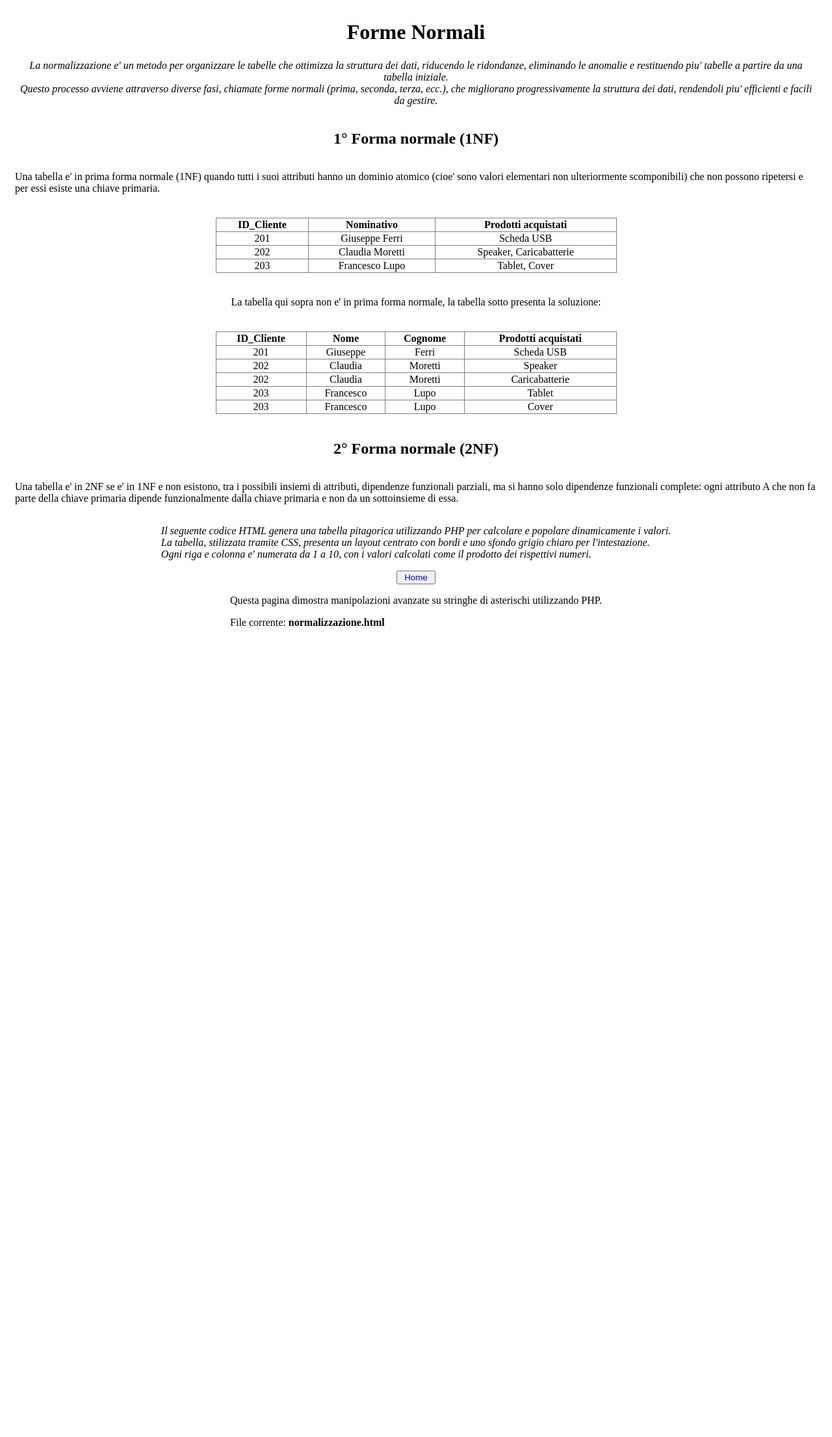
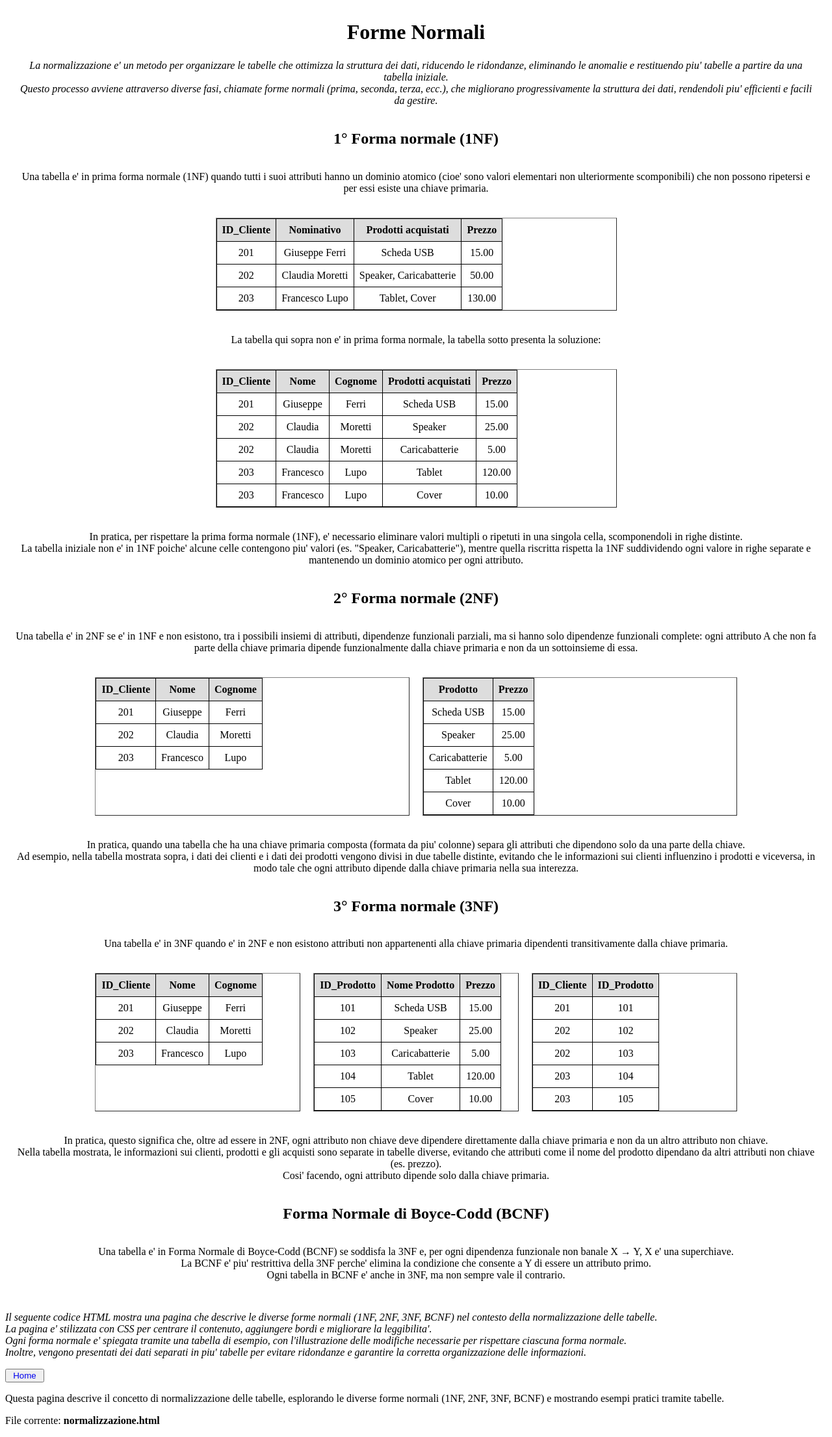
Before and after one commit to GianniZheng/PHP, a PHP site: page /normalizzazione.html in a window 1280 px wide. Shown: the whole page at 65% size. Before the commit the page ends 963 px from the top, so only its background shows below. Run offline with PHP 8.4, Linux system fonts and the light colour scheme.

Commit message:
3° Update
06/12/2024
Completed the third request update about a page that explains normalization.

```diff
--- a/index.html
+++ b/index.html
@@ -16,7 +16,7 @@
     <h2>Gianni Zheng 5INFA</h2>
     <p class="intro">
         Benvenuti nel mio quaderno informatico, dove troverete esercizi su PHP con un pochino di CSS.<br>
-        Attraverso i seguenti link, riportati di seguito, sarete in grado di navigare tra i vari esercizi che svolgero' nel corso del 2024-2025.<br>
+        Attraverso i seguenti link, riportati di seguito, sarete in grado di navigare tra le varie sezioni degli esercizi che svolgero' nel corso del 2024-2025.<br>
         Ognuno dei seguenti esercizi e' dotato di una descrizione sul lavoro svolto e allo stesso tempo vi e presente un pulsante che vi permettera di ritornare a questa pagina.
     </p>
     <ul>
@@ -32,7 +32,7 @@
     </form>
     <footer>
         <p>Questo e' un quaderno informatico in cui vengono svolti diversi esercizi su PHP.</p>
-        <p>File corrente: <strong>index.html</strong> | File corellati: <strong>info.html</strong></p>
+        <p>File corrente: <strong>index.html</strong> | File corellati: <strong>info.php</strong>, <strong>normalizzazione.html</strong> </p>
     </footer>
 </body>
 </html>
--- a/normalizzazione.html
+++ b/normalizzazione.html
@@ -3,8 +3,11 @@
 <head>
     <link rel="stylesheet" href="style.css">
     <style>
-        body {
+        .main {
+          display: flex;
+          flex-direction: column;
           align-items: center;
+          text-align: center;
           padding: 15px;
         }
         h1 {
@@ -12,10 +15,23 @@
           justify-content: center;
           margin: 8px;
         }
+        .table-container {
+          width: 80%;
+          display: flex;
+          gap: 20px;
+        }
+        th, td {
+          padding: 8px;
+          border: 1px solid #000;
+        }
+        th {
+          background-color: #ddd;
+        }
     </style>
     <title>Forme normali</title>
 </head>
 <body>
+  <div class="main">
     <h1>Forme Normali</h1>
     <p class="intro">
         La normalizzazione e' un metodo per organizzare le tabelle che ottimizza la struttura dei dati, riducendo le ridondanze, eliminando le anomalie e restituendo piu' tabelle a partire da una tabella iniziale. <br>
@@ -31,6 +47,7 @@
             <th>ID_Cliente</th>
             <th>Nominativo</th>
             <th>Prodotti acquistati</th>
+            <th>Prezzo</th>
           </tr>
         </thead>
         <tbody>
@@ -38,16 +55,19 @@
             <td>201</td>
             <td>Giuseppe Ferri</td>
             <td>Scheda USB</td>
+            <td>15.00</td>
           </tr>
           <tr>
             <td>202</td>
             <td>Claudia Moretti</td>
             <td>Speaker, Caricabatterie</td>
+            <td>50.00</td>
           </tr>
           <tr>
             <td>203</td>
             <td>Francesco Lupo</td>
             <td>Tablet, Cover</td>
+            <td>130.00</td>
           </tr>
         </tbody>
     </table>
@@ -59,6 +79,7 @@
             <th>Nome</th>
             <th>Cognome</th>
             <th>Prodotti acquistati</th>
+            <th>Prezzo</th>
           </tr>
         </thead>
         <tbody>
@@ -67,48 +88,225 @@
             <td>Giuseppe</td>
             <td>Ferri</td>
             <td>Scheda USB</td>
+            <td>15.00</td>
           </tr>
           <tr>
             <td>202</td>
             <td>Claudia</td>
             <td>Moretti</td>
             <td>Speaker</td>
+            <td>25.00</td>
           </tr>
           <tr>
             <td>202</td>
             <td>Claudia</td>
             <td>Moretti</td>
             <td>Caricabatterie</td>
+            <td>5.00</td>
           </tr>
           <tr>
             <td>203</td>
             <td>Francesco</td>
             <td>Lupo</td>
             <td>Tablet</td>
+            <td>120.00</td>
           </tr>
           <tr>
             <td>203</td>
             <td>Francesco</td>
             <td>Lupo</td>
             <td>Cover</td>
+            <td>10.00</td>
           </tr>
         </tbody>
     </table>
+    <p>
+      In pratica, per rispettare la prima forma normale (1NF), e' necessario eliminare valori multipli o ripetuti in una singola cella, scomponendoli in righe distinte. <br>
+      La tabella iniziale non e' in 1NF poiche' alcune celle contengono piu' valori (es. "Speaker, Caricabatterie"), mentre quella riscritta rispetta la 1NF suddividendo ogni valore in righe separate e mantenendo un dominio atomico per ogni attributo.
+    </p>
     <h2>2&deg; Forma normale (2NF)</h2>
     <p>
       Una tabella e' in 2NF se e' in 1NF e non esistono, tra i possibili insiemi di attributi, dipendenze funzionali parziali, ma si hanno solo dipendenze funzionali complete: ogni attributo A che non fa parte della chiave primaria dipende funzionalmente dalla chiave primaria e non da un sottoinsieme di essa.
     </p>
-    <div class="container">
-
+    <div class="table-container">
+      <table border="1">
+        <thead>
+            <tr>
+                <th>ID_Cliente</th>
+                <th>Nome</th>
+                <th>Cognome</th>
+            </tr>
+        </thead>
+        <tbody>
+            <tr>
+                <td>201</td>
+                <td>Giuseppe</td>
+                <td>Ferri</td>
+            </tr>
+            <tr>
+                <td>202</td>
+                <td>Claudia</td>
+                <td>Moretti</td>
+            </tr>
+            <tr>
+                <td>203</td>
+                <td>Francesco</td>
+                <td>Lupo</td>
+            </tr>
+        </tbody>
+      </table>
+      <table border="1">
+        <thead>
+            <tr>
+                <th>Prodotto</th>
+                <th>Prezzo</th>
+            </tr>
+        </thead>
+        <tbody>
+            <tr>
+                <td>Scheda USB</td>
+                <td>15.00</td>
+            </tr>
+            <tr>
+                <td>Speaker</td>
+                <td>25.00</td>
+            </tr>
+            <tr>
+                <td>Caricabatterie</td>
+                <td>5.00</td>
+            </tr>
+            <tr>
+                <td>Tablet</td>
+                <td>120.00</td>
+            </tr>
+            <tr>
+                <td>Cover</td>
+                <td>10.00</td>
+            </tr>
+        </tbody>
+      </table>
+    </div>
+    <p>
+      In pratica, quando una tabella che ha una chiave primaria composta (formata da piu' colonne) separa gli attributi che dipendono solo da una parte della chiave. <br>
+      Ad esempio, nella tabella mostrata sopra, i dati dei clienti e i dati dei prodotti vengono divisi in due tabelle distinte, evitando che le informazioni sui clienti influenzino i prodotti e viceversa, in modo tale che ogni attributo dipende dalla chiave primaria nella sua interezza.
+    </p>
+    <h2>3&deg; Forma normale (3NF)</h2>
+    <p>Una tabella e' in 3NF quando e' in 2NF e non esistono attributi non appartenenti alla chiave primaria dipendenti transitivamente dalla chiave primaria.</p>
+    <div class="table-container">
+      <table border="1">
+        <thead>
+            <tr>
+                <th>ID_Cliente</th>
+                <th>Nome</th>
+                <th>Cognome</th>
+            </tr>
+        </thead>
+        <tbody>
+            <tr>
+                <td>201</td>
+                <td>Giuseppe</td>
+                <td>Ferri</td>
+            </tr>
+            <tr>
+                <td>202</td>
+                <td>Claudia</td>
+                <td>Moretti</td>
+            </tr>
+            <tr>
+                <td>203</td>
+                <td>Francesco</td>
+                <td>Lupo</td>
+            </tr>
+        </tbody>
+      </table>
+      <table border="1">
+        <thead>
+            <tr>
+                <th>ID_Prodotto</th>
+                <th>Nome Prodotto</th>
+                <th>Prezzo</th>
+            </tr>
+        </thead>
+        <tbody>
+            <tr>
+                <td>101</td>
+                <td>Scheda USB</td>
+                <td>15.00</td>
+            </tr>
+            <tr>
+                <td>102</td>
+                <td>Speaker</td>
+                <td>25.00</td>
+            </tr>
+            <tr>
+                <td>103</td>
+                <td>Caricabatterie</td>
+                <td>5.00</td>
+            </tr>
+            <tr>
+                <td>104</td>
+                <td>Tablet</td>
+                <td>120.00</td>
+            </tr>
+            <tr>
+                <td>105</td>
+                <td>Cover</td>
+                <td>10.00</td>
+            </tr>
+        </tbody>
+      </table>
+      <table border="1">
+        <thead>
+            <tr>
+                <th>ID_Cliente</th>
+                <th>ID_Prodotto</th>
+            </tr>
+        </thead>
+        <tbody>
+            <tr>
+                <td>201</td>
+                <td>101</td>
+            </tr>
+            <tr>
+                <td>202</td>
+                <td>102</td>
+            </tr>
+            <tr>
+                <td>202</td>
+                <td>103</td>
+            </tr>
+            <tr>
+                <td>203</td>
+                <td>104</td>
+            </tr>
+            <tr>
+                <td>203</td>
+                <td>105</td>
+            </tr>
+        </tbody>
+      </table>
+    </div>
+    <p>
+      In pratica, questo significa che, oltre ad essere in 2NF, ogni attributo non chiave deve dipendere direttamente dalla chiave primaria e non da un altro attributo non chiave. <br>
+      Nella tabella mostrata, le informazioni sui clienti, prodotti e gli acquisti sono separate in tabelle diverse, evitando che attributi come il nome del prodotto dipendano da altri attributi non chiave (es. prezzo). <br>
+      Cosi' facendo, ogni attributo dipende solo dalla chiave primaria.
+    </p>
+    <h2>Forma Normale di Boyce-Codd (BCNF)</h2>
+    <p>
+      Una tabella e' in Forma Normale di Boyce-Codd (BCNF) se soddisfa la 3NF e, per ogni dipendenza funzionale non banale X &rarr; Y, X e' una superchiave. <br>
+      La BCNF e' piu' restrittiva della 3NF perche' elimina la condizione che consente a Y di essere un attributo primo. <br>
+      Ogni tabella in BCNF e' anche in 3NF, ma non sempre vale il contrario.
+    </p>
   </div>
   <p><i>
-        Il seguente codice HTML genera una tabella pitagorica utilizzando PHP per calcolare e popolare dinamicamente i valori. <br>
-        La tabella, stilizzata tramite CSS, presenta un layout centrato con bordi e uno sfondo grigio chiaro per l'intestazione. <br>
-        Ogni riga e colonna e' numerata da 1 a 10, con i valori calcolati come il prodotto dei rispettivi numeri. <br>
+    Il seguente codice HTML mostra una pagina che descrive le diverse forme normali (1NF, 2NF, 3NF, BCNF) nel contesto della normalizzazione delle tabelle. <br>
+    La pagina e' stilizzata con CSS per centrare il contenuto, aggiungere bordi e migliorare la leggibilita'. <br>
+    Ogni forma normale e' spiegata tramite una tabella di esempio, con l'illustrazione delle modifiche necessarie per rispettare ciascuna forma normale. <br>
+    Inoltre, vengono presentati dei dati separati in piu' tabelle per evitare ridondanze e garantire la corretta organizzazione delle informazioni. <br>
   </i></p>
   <button> <a href="index.html"> Home </a> </button>
   <footer>
-        <p>Questa pagina dimostra manipolazioni avanzate su stringhe di asterischi utilizzando PHP.</p>
+    <p>Questa pagina descrive il concetto di normalizzazione delle tabelle, esplorando le diverse forme normali (1NF, 2NF, 3NF, BCNF) e mostrando esempi pratici tramite tabelle.</p>
     <p>File corrente: <strong>normalizzazione.html</strong></p>
   </footer>
 </body>
--- a/style.css
+++ b/style.css
@@ -26,6 +26,7 @@ html, body {
 }
 
 table {
+    display: block;
     border-collapse: collapse;
     width: 50%;
     margin: 20px auto;
```
Lines whose indentation alone changed are shown as unchanged.
